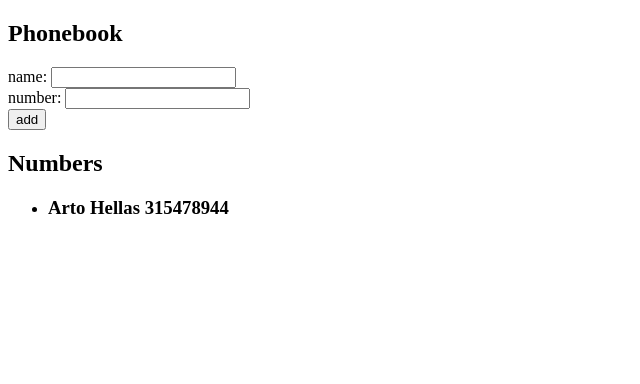
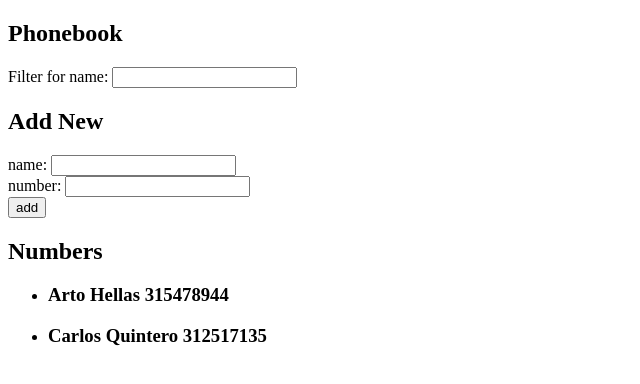
Before and after one commit to Cmquintero/fullstackParteDos, a React (Vite) app: page / in a window 1280 px wide. Shown: the top 384 px of the page, without its empty margins (0-640 px from the left). Built offline with nearby package versions, Linux system fonts and the light colour scheme.

Commit message:
parte2 ejercicio2.9

```diff
--- a/src/App.jsx
+++ b/src/App.jsx
@@ -2,20 +2,31 @@ import { useState } from 'react'
 
 const App = () => {
   const [persons, setPersons] = useState([
-    { name: 'Arto Hellas',
-      number:"315478944"
-     }
+    {
+      name: 'Arto Hellas',
+      number: "315478944",
+      id: 1
+    },
+    {
+      name: 'Carlos Quintero',
+      number: '312517135',
+      id: 2
+    }
   ])
   const [newName, setNewName] = useState('')
-  const [newNumber,setNewNumber]=useState('')
-  const handlepersonChange = (event)=>{
+  const [newNumber, setNewNumber] = useState('')
+  const [filterText, setFilter] = useState('')
+  const handlepersonChange = (event) => {
     setNewNumber(event.target.value)
   }
 
   const handleNoteChange = (event) => {
     setNewName(event.target.value)
   }
+  const filterPerson = (event) => {
+    setFilter(event.target.value)
 
+  }
   const addPerson = (event) => {
 
     event.preventDefault()
@@ -27,7 +38,7 @@ const App = () => {
     }
     const personObject = {
       name: newName,
-      number:newNumber
+      number: newNumber
     }
 
     setPersons(persons.concat(personObject))
@@ -35,10 +46,21 @@ const App = () => {
     setNewNumber('')
 
   }
+  const personsToShow = filterText.length > 0
+    ? persons.filter(person => person.name.toLowerCase().includes(filterText.toLowerCase()))
+    : persons
 
   return (
     <div>
       <h2>Phonebook</h2>
+      <form onSubmit={filterPerson}>
+        <div>
+          Filter for name: <input value={filterText} onChange={filterPerson} />
+        </div>
+      </form>
+
+
+      <h2>Add New</h2>
       <form onSubmit={addPerson}>
         <div>
           name: <input value={newName} onChange={handleNoteChange} />
@@ -52,12 +74,13 @@ const App = () => {
       </form>
       <h2>Numbers</h2>
       <ul>
-        {persons.map((person, keyToname) => (
-          <li key={keyToname}>
-            <h3>{person.name} { person.number}</h3>
-          </li>
+        {personsToShow.map((person, keyfilter) => (
+           <li key={keyfilter}>
+           <h3>{person.name} {person.number}</h3>
+         </li>
 
         ))}
+
       </ul>
     </div>
   )
```
